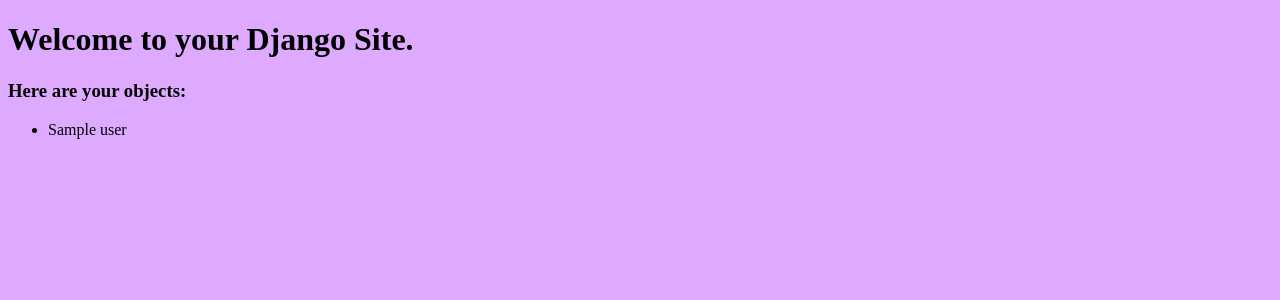
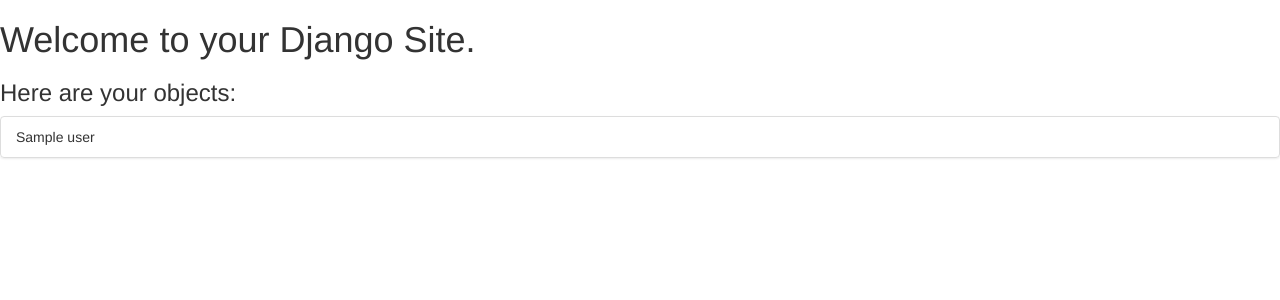
Before and after one commit to ryanchristopherwong8/RateMyBlank, a Python web app: template src/templates/index.html in a window 1280 px wide. Shown: the top 300 px of the page. Run offline with Jinja, Linux system fonts and the light colour scheme; the template is opened without the code that fills it: most values are stand-ins (such as "Sample title", 1, 10 or a date in 2020); some libraries are stand-ins or nearby versions.

Commit message:
fixed publish_date->created_at in views.py
demoed bootstrap

```diff
--- a/src/templates/index.html
+++ b/src/templates/index.html
@@ -4,6 +4,9 @@
 
 <head lang="en">
 	<link rel="stylesheet" href="{{STATIC_URL}}css/main.css">
+    <link rel="stylesheet" href="https://maxcdn.bootstrapcdn.com/bootstrap/3.3.4/css/bootstrap.min.css">
+    <link rel="stylesheet" href="https://maxcdn.bootstrapcdn.com/bootstrap/3.3.4/css/bootstrap-theme.min.css">
+    <script src="https://maxcdn.bootstrapcdn.com/bootstrap/3.3.4/js/bootstrap.min.js"></script>
 
     <meta charset="UTF-8">
 
@@ -19,11 +22,11 @@
 
 <p>
 
-    <ul>
+    <ul class="list-group">
 
     {% for user in users %}
 
-    <li>
+    <li class="list-group-item">
 
         {{ user.name }}
 
--- a/src/views.py
+++ b/src/views.py
@@ -4,6 +4,6 @@
 
 # Create your views here.
 def index(request):
-    users = User.objects.order_by("-publish_date")
+    users = User.objects.order_by("-created_at")
     now = datetime.datetime.now()
     return render(request, 'index.html', {"users": users, "year": now.year})
```
